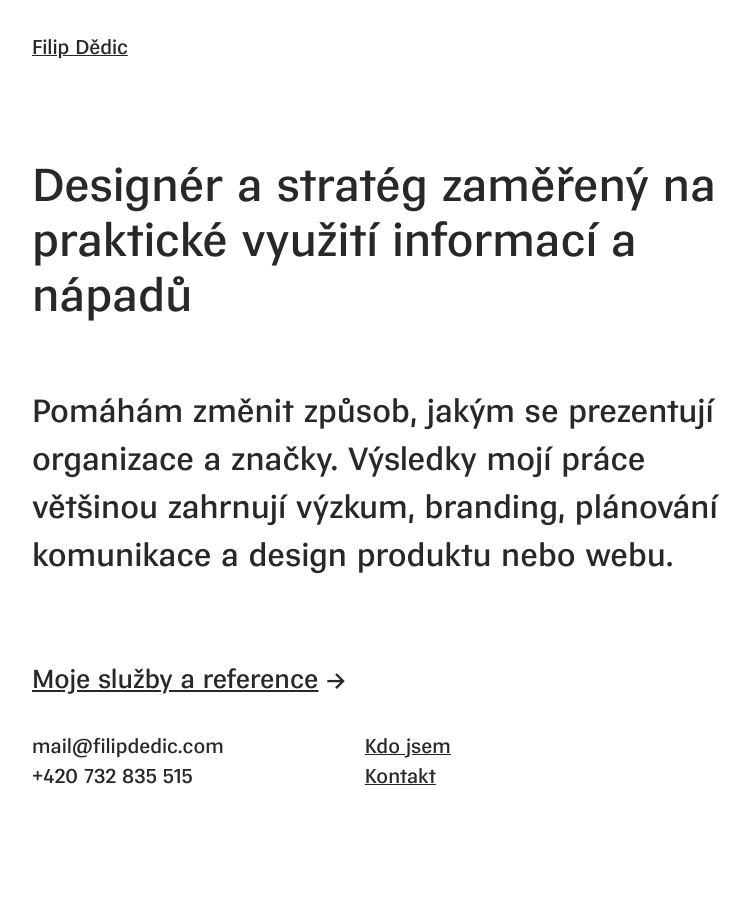
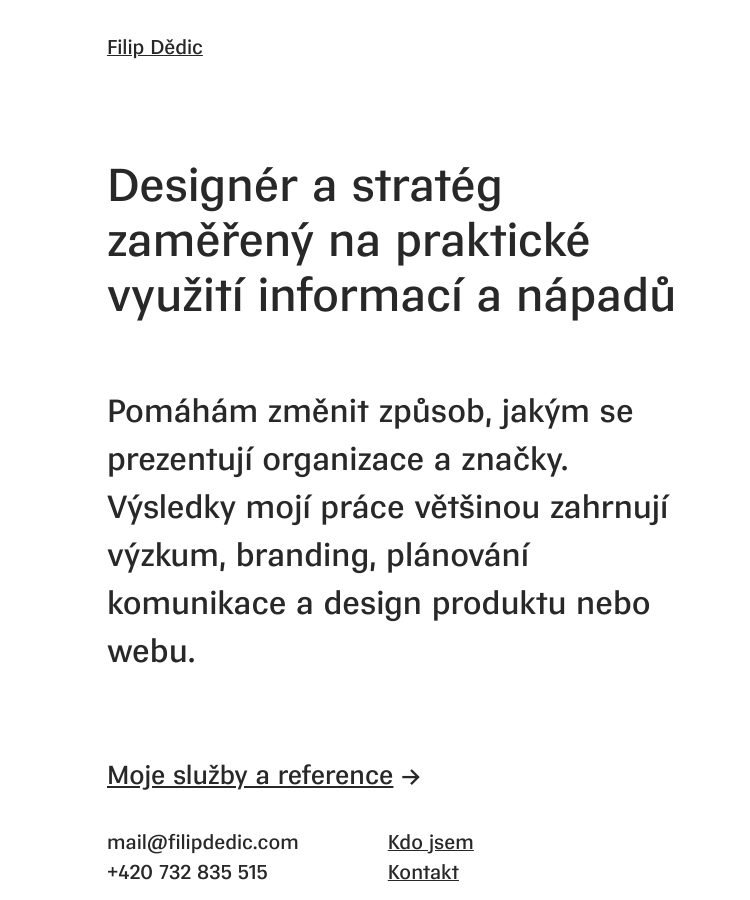
Before and after one commit to fdedic/fdedic.github.io, a Jekyll site: the page built from index.md, in a window 1280 px wide. Shown: the whole page, without its empty margins (128-878 px from the left). Built offline with Jekyll 4.4.1, drawn with Linux system fonts in a browser that asks for light colours; nearby versions of some CDN libraries.

Commit message:
Update skeleton.css

```diff
--- a/assets/css/skeleton.css
+++ b/assets/css/skeleton.css
@@ -31,7 +31,7 @@
 .container {
   position: relative;
   width: 100%;
-  max-width: 960px;
+  max-width: 90vh;
   margin: 0 auto;
   padding: 0 20px;
   box-sizing: border-box; }
```
